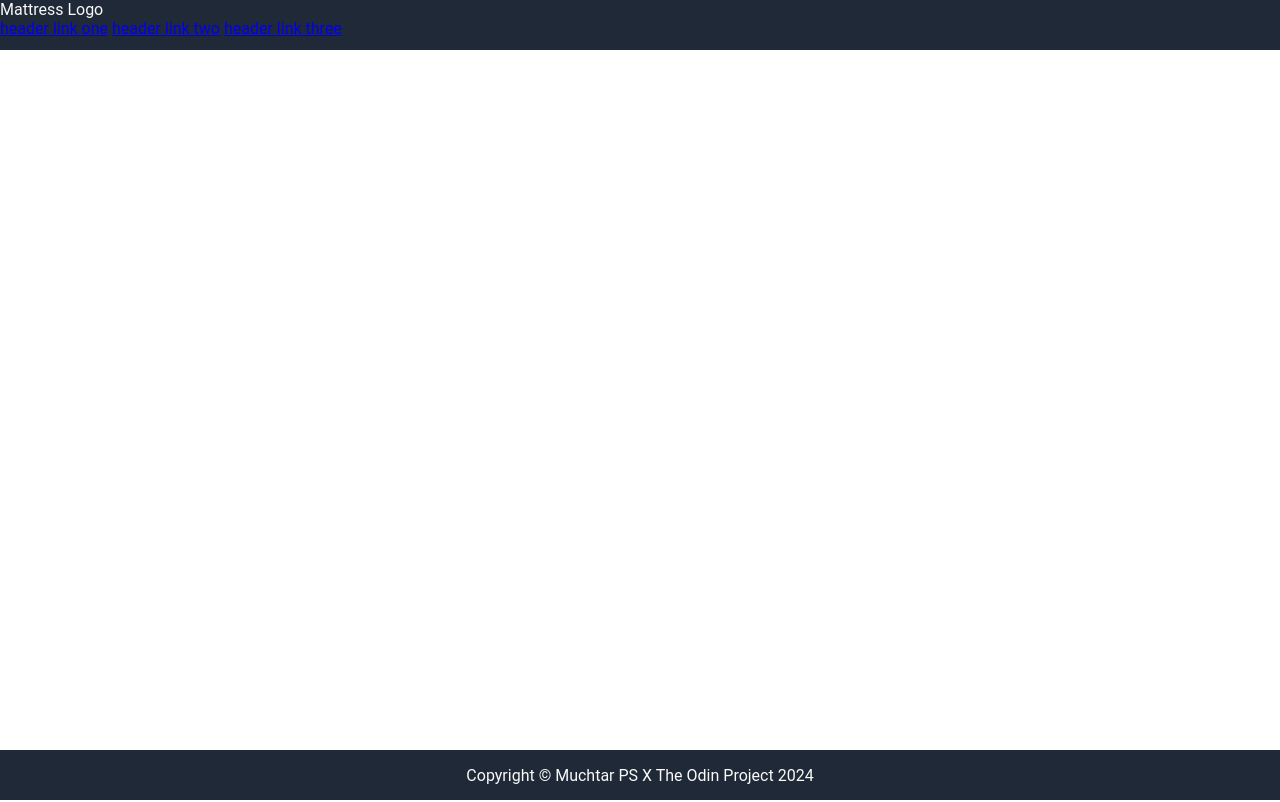
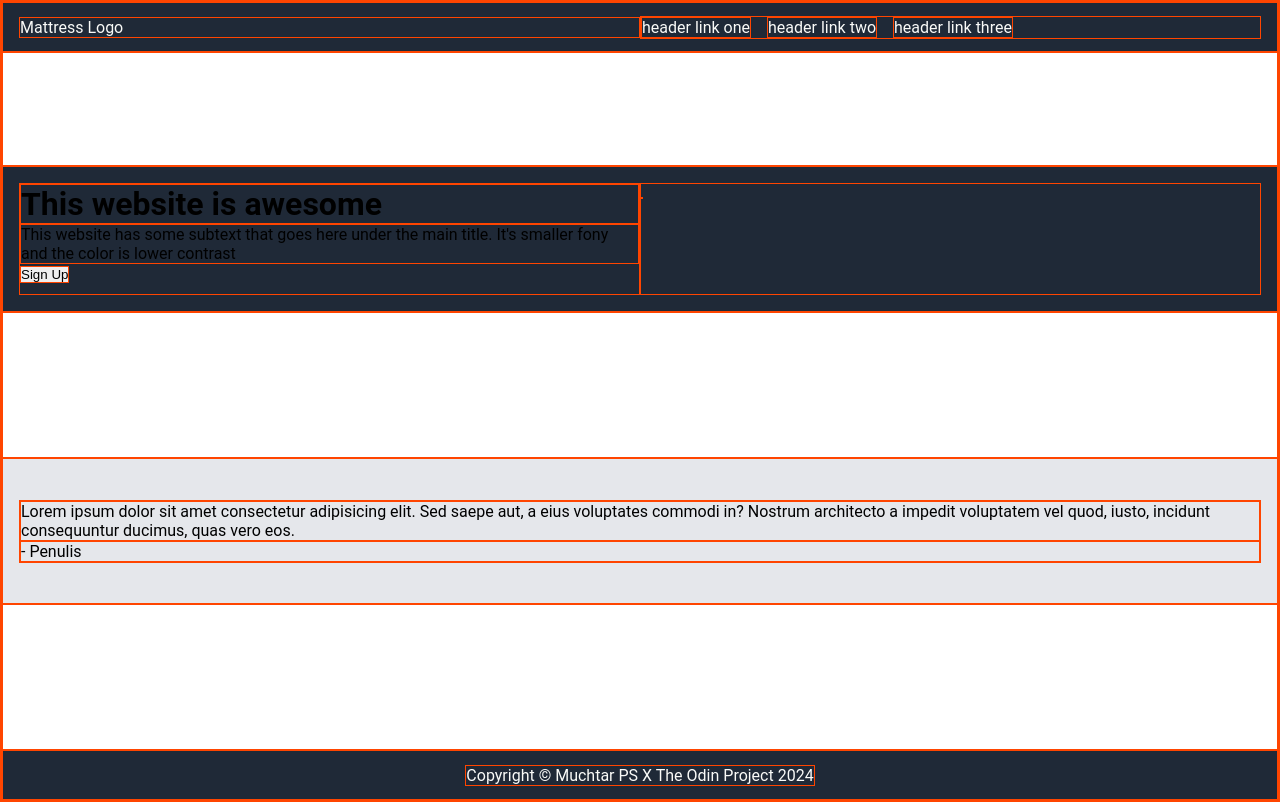
Before and after one commit to muchtarps/bed-landingpage, a plain HTML site: page index.html in a window 1280 px wide. Drawn offline with Linux system fonts and the light colour scheme.

Commit message:
add main part

```diff
--- a/index.html
+++ b/index.html
@@ -16,6 +16,24 @@
         </div>
     </div>
     <div class="main"></div>
+        <div class="part1">
+            <div class="kiri">
+                <h1>This website is awesome</h1>
+                <p>This website has some subtext that goes here under the main title. It's smaller fony and the color is lower contrast</p>
+                <button>Sign Up</button>
+            </div>
+            <div class="kanan">
+                <img src="" alt="">
+            </div>
+        </div>
+        <div class="part2"></div>
+        <div class="part3">
+            <div class="container">
+                <p class="quote">Lorem ipsum dolor sit amet consectetur adipisicing elit. Sed saepe aut, a eius voluptates commodi in? Nostrum architecto a impedit voluptatem vel quod, iusto, incidunt consequuntur ducimus, quas vero eos.</p>
+                <p class="penulis">- Penulis</p>
+            </div>
+        </div>
+        <div class="part4"></div>
     <div class="footer">
         <p>Copyright © Muchtar PS X The Odin Project 2024</p>
     </div>
--- a/style.css
+++ b/style.css
@@ -2,6 +2,7 @@
     padding: 0;
     margin: 0;
     box-sizing: border-box;
+    border: 1px solid orangered;
 }
 
 body {
@@ -15,11 +16,25 @@ body {
     height: 50px;
     color: #f9faf8;
     background-color: #1f2937;
+    display: flex;
+    justify-content: space-between;
+    align-items: center;
+    padding: 0 16px;
+}
+
+.logo {
+    font-size: 24px;
+    font-weight: 700;
+}
+.header .kanan {
+    display: flex;
+    gap: 16px;
 }
 
 .main {
     flex: 1;
     display: flex;
+    flex-direction: column;
 }
 
 .footer {
@@ -30,3 +45,43 @@ body {
     justify-content: center;
     align-items: center;
 }
+
+.part1, .part2, .part3, .part4 {
+    flex: 1;
+    padding: 16px;
+}
+
+.part1 {
+    background-color: #1f2937;
+    display: flex;
+}
+.part2 {
+}
+.part3 {
+    background-color: #e5e7eb;
+    justify-content: center;
+    align-content: center;
+}
+.part4 {
+}
+
+a {
+    text-decoration: none;
+}
+
+.header a {
+    color: #f9faf8;
+}
+
+.part1 img {
+    width: 20rem;
+    height: auto;
+}
+
+.kiri {
+    flex: 1;
+}
+
+.kanan {
+    flex: 1;
+}
```
